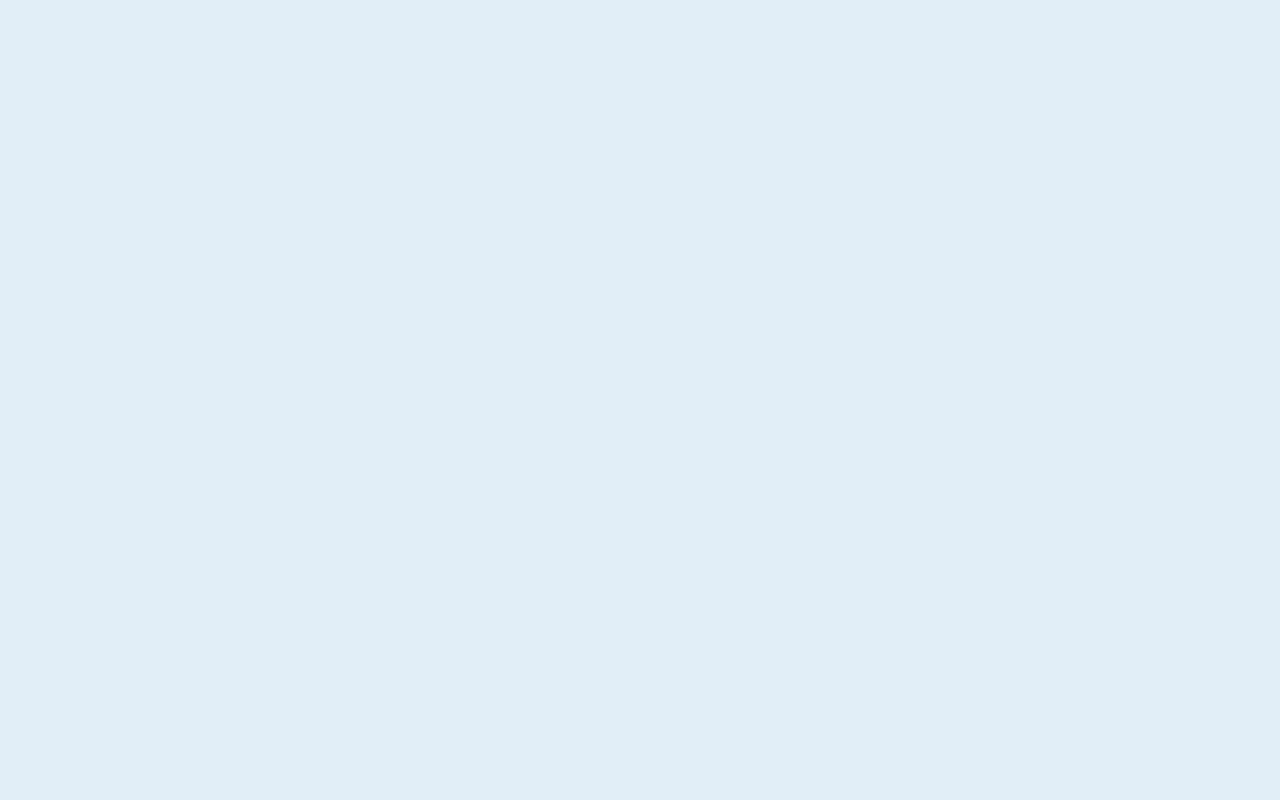
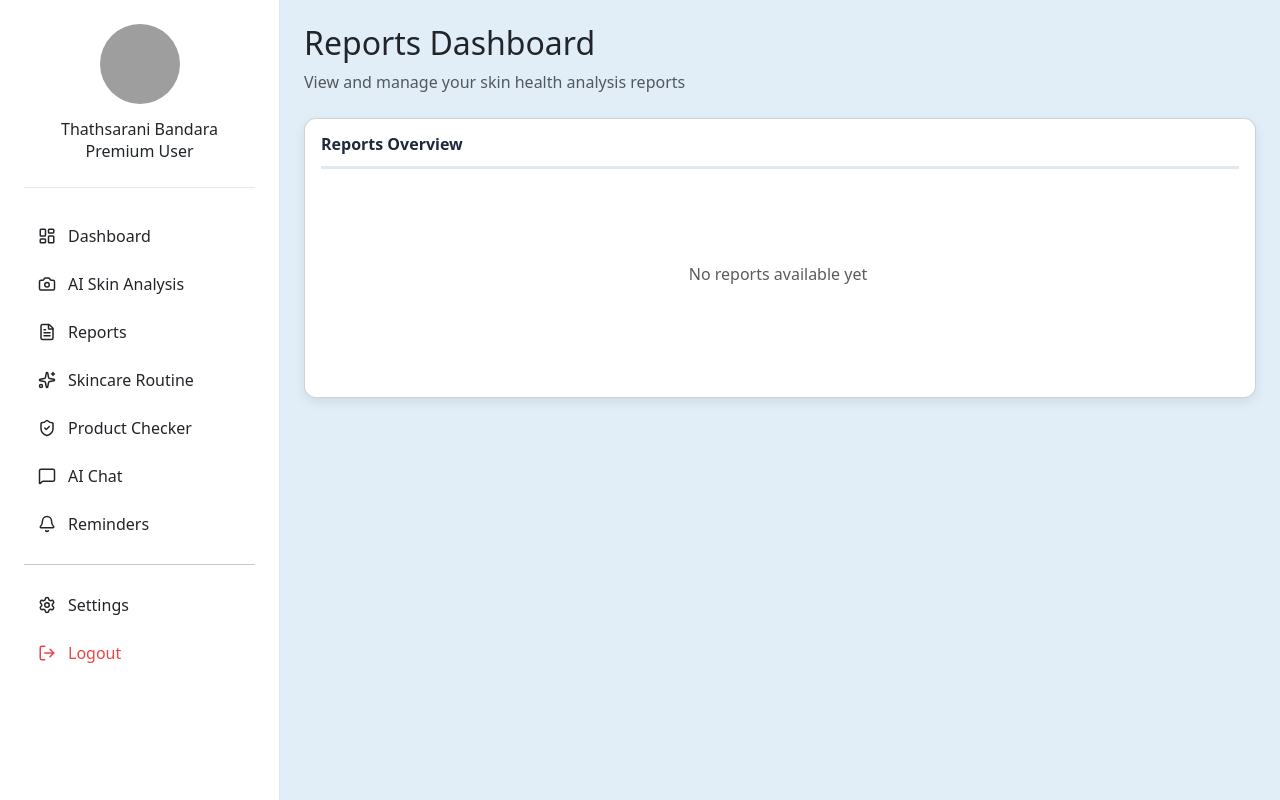
Before and after one commit to NimsaraVTA/SkinIQ---The-Final-Project, a React (Vite) app in the folder skinIQ/: page /reports in a window 1280 px wide. Before the commit this address had no page. Built offline with nearby package versions, Linux system fonts and the light colour scheme; grey boxes are pictures that could not be loaded.

Commit message:
create report dashboard

```diff
--- a/skinIQ/src/SkinIQ.jsx
+++ b/skinIQ/src/SkinIQ.jsx
@@ -6,6 +6,7 @@ import DashboardLayout from './components/pages/Dashboard Page/DashboardLayout';
 import AIChatLayout from "./components/pages/AIChatDashboard Page/AIChatLayout";
 import ProfileLayout from "./components/pages/User Profile Page/ProfileLayout";
 import AiSkinAnalysisLayout from "./components/pages/AISkinAnalysis Page/AiSkinAnalysisLayout";
+import ReportsLayout from "./components/pages/Reports Page/ReportsLayout";
 
 const SkinIQ = () => {
   return (
@@ -16,8 +17,8 @@ const SkinIQ = () => {
         <Route path="/dashboard" element={<DashboardLayout />} />
         <Route path="/ai-chat" element={<AIChatLayout />} />
         <Route path="/profile" element={<ProfileLayout />} />
-        <Route path="/ai-skin-analysis" element={<AiSkinAnalysisLayout />}
-        />
+        <Route path="/ai-skin-analysis" element={<AiSkinAnalysisLayout />}/>
+        <Route path="/reports" element={<ReportsLayout />} />
       </Routes>
     </Router>
   );
--- a/skinIQ/src/components/molecules/SideBar/Sidebar.jsx
+++ b/skinIQ/src/components/molecules/SideBar/Sidebar.jsx
@@ -45,7 +45,9 @@ const Sidebar = ({ isOpen, onClose }) => {
         <li onClick={() => navigate("/ai-skin-analysis")}>
           <Camera size={18} /> AI Skin Analysis
         </li>
-        <li><FileText size={18} /> Reports</li>
+        <li onClick={() => navigate("/reports")}>
+          <FileText size={18} /> Reports
+        </li>
         <li><Sparkles size={18} /> Skincare Routine</li>
         <li><ShieldCheck size={18} /> Product Checker</li>
         <li onClick={() => navigate("/ai-chat")}>
--- /dev/null
+++ b/skinIQ/src/components/pages/Reports Page/ReportsDashboard.jsx
@@ -0,0 +1,31 @@
+import React from "react";
+import Card from "../../atoms/Card/Card";
+
+const ReportsDashboard = () => {
+  return (
+    <>
+      <div className="mb-4">
+        <h2>Reports Dashboard</h2>
+        <p className="text-muted">
+          View and manage your skin health analysis reports
+        </p>
+      </div>
+
+      <div className="row g-4">
+        <div className="col-md-12">
+          <Card className="dashboard-card">
+            <h5 className="card-title-bordered">Reports Overview</h5>
+
+            <div className="card-scroll-content d-flex align-items-center justify-content-center">
+              <p className="text-muted">
+                No reports available yet
+              </p>
+            </div>
+          </Card>
+        </div>
+      </div>
+    </>
+  );
+};
+
+export default ReportsDashboard;
--- /dev/null
+++ b/skinIQ/src/components/pages/Reports Page/ReportsLayout.jsx
@@ -0,0 +1,32 @@
+import React, { useState } from "react";
+import "../Dashboard Page/Dashboard.css";
+import Sidebar from "../../molecules/SideBar/Sidebar";
+import Topbar from "../../molecules/Topbar/Topbar";
+import ReportsDashboard from "./ReportsDashboard";
+
+const ReportsLayout = () => {
+  const [sidebarOpen, setSidebarOpen] = useState(false);
+
+  return (
+    <div className="dashboard-container">
+      <Sidebar isOpen={sidebarOpen} onClose={() => setSidebarOpen(false)} />
+
+      <div className="dashboard-main-wrapper">
+        <Topbar onMenuClick={() => setSidebarOpen(true)} />
+
+        <main className="dashboard-main">
+          <ReportsDashboard />
+        </main>
+      </div>
+
+      {sidebarOpen && (
+        <div
+          className="sidebar-overlay"
+          onClick={() => setSidebarOpen(false)}
+        />
+      )}
+    </div>
+  );
+};
+
+export default ReportsLayout;
```
